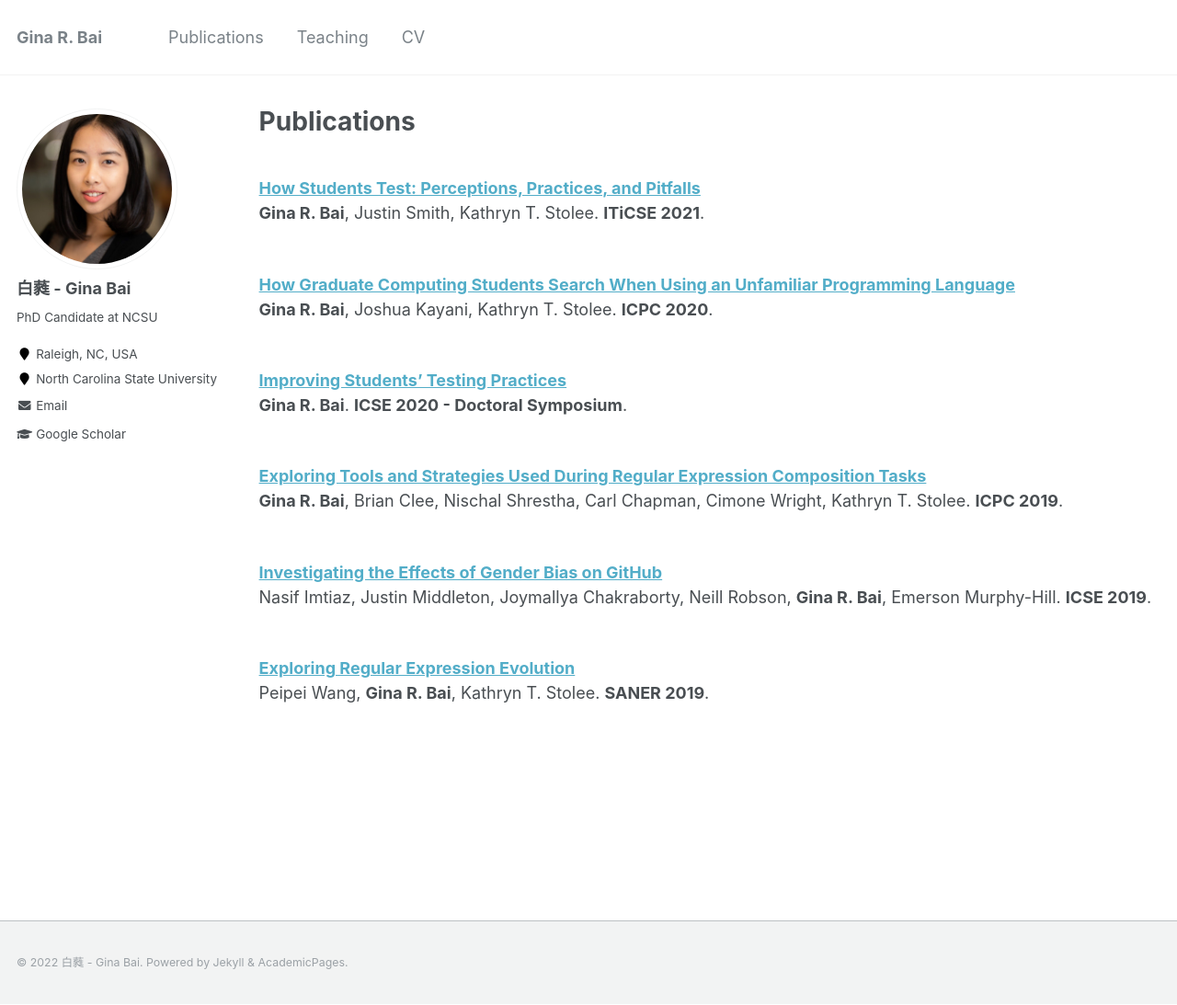
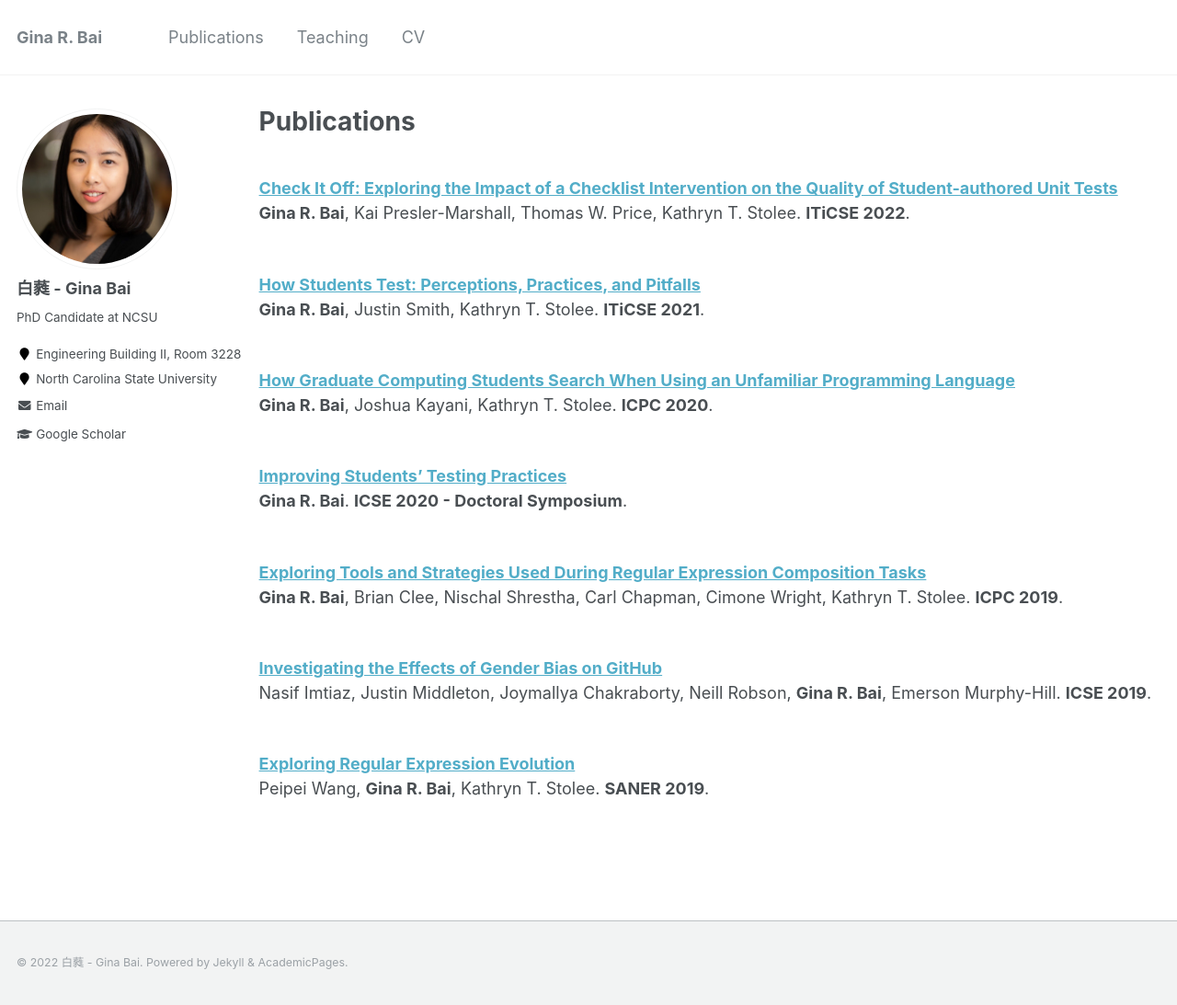
Before and after one commit to ginaBai/ginabai.github.io, a Jekyll site: the page built from _pages/publications.md, in a window 1280 px wide and 1093 px high. Shown: the whole window at 92% size. Built offline with Jekyll 4.4.1, drawn with Linux system fonts in a browser that asks for light colours.

```diff
--- a/_config.yml
+++ b/_config.yml
@@ -83,7 +83,7 @@ author:
   name             : "白蕤 - Gina Bai"
   avatar           : "ProfilePic.JPG"
   bio              : "PhD Candidate at NCSU"
-  location         : "Raleigh, NC, USA"
+  location         : "Engineering Building II, Room 3228"
   employer         : "North Carolina State University"
   pubmed           : #"https://www.ncbi.nlm.nih.gov/pubmed/?term=john+snow"
   googlescholar    : "https://scholar.google.com/citations?user=wJcOjOUAAAAJ&hl=en"
--- a/_pages/publications.md
+++ b/_pages/publications.md
@@ -4,6 +4,10 @@ title: "Publications"
 permalink: /publications/
 author_profile: true
 ---
+
+<br>
+<b>[Check It Off: Exploring the Impact of a Checklist Intervention on the Quality of Student-authored Unit Tests](https://ginabai.github.io/publications/iticse22_TestingChecklist)</b> <br>
+<strong>Gina R. Bai</strong>, Kai Presler-Marshall, Thomas W. Price, Kathryn T. Stolee. <b>ITiCSE 2022</b>.
 
 <br>
 <b>[How Students Test: Perceptions, Practices, and Pitfalls](https://ginabai.github.io/publications/iticse21_TestingPerformance)</b> <br>
```
Also changed, not shown: _publications/iticse21_TestingPerformance.md (+2 -2 lines), _publications/iticse22_TestingChecklist.md (added, +17 -0 lines).
